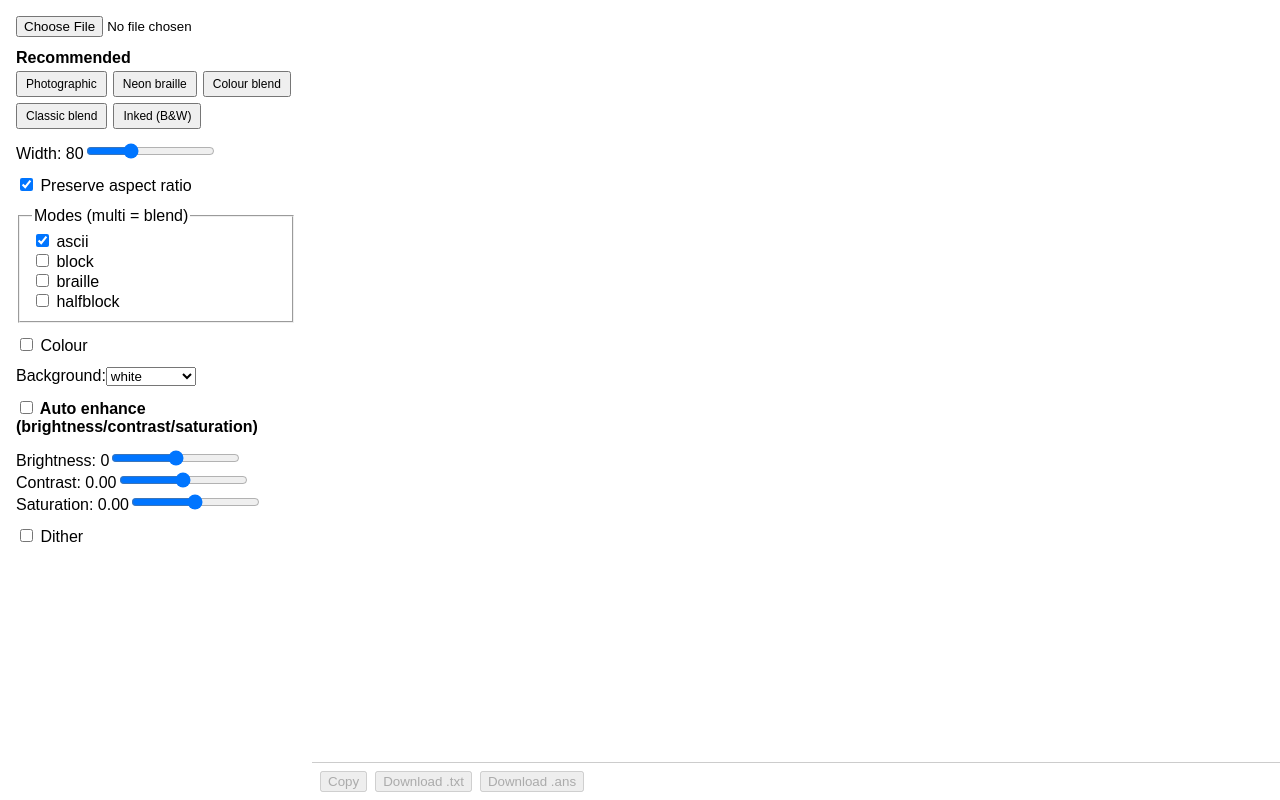
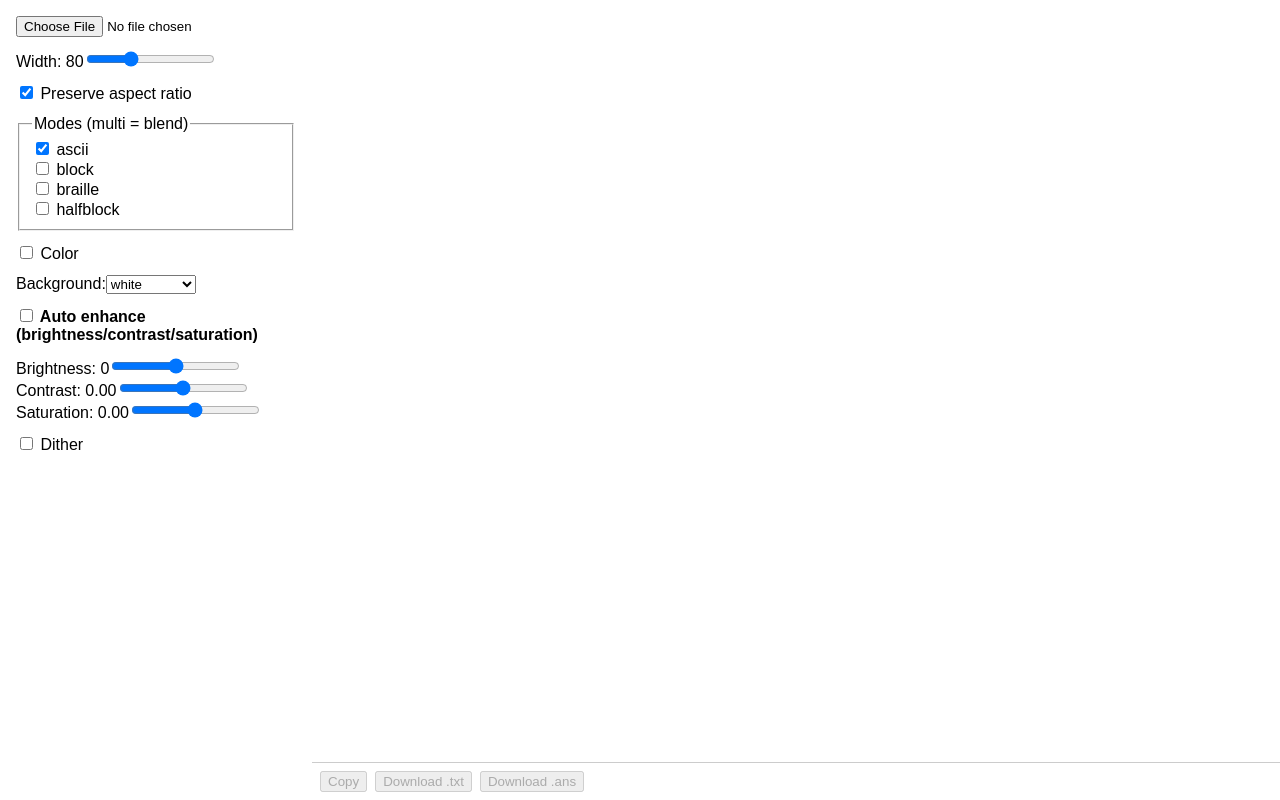
Before and after one commit to ketted/asciiart, a React (Vite) app: page / in a window 1280 px wide. Built offline with nearby package versions, Linux system fonts and the light colour scheme.

Commit message:
Revert "feat: add Recommended presets row; spell toggle "Colour""
This reverts commit f40b395881e7cec7f7544db69c16c10e3e1b7d1e.

```diff
--- a/src/ui/Controls.tsx
+++ b/src/ui/Controls.tsx
@@ -27,15 +27,6 @@ export const DEFAULT_CONTROLS: ControlState = {
   dither: false,
 }
 
-/** One-click combinations that look good. Each merges onto the current state. */
-const PRESETS: { name: string; settings: Partial<ControlState> }[] = [
-  { name: 'Photographic', settings: { modes: ['halfblock'], color: true, auto: true, background: 'white' } },
-  { name: 'Neon braille', settings: { modes: ['braille'], color: true, auto: true, background: 'black' } },
-  { name: 'Colour blend', settings: { modes: ['ascii', 'block', 'braille'], color: true, auto: true, background: 'white' } },
-  { name: 'Classic blend', settings: { modes: ['ascii', 'block', 'braille'], color: false, auto: false, background: 'white' } },
-  { name: 'Inked (B&W)', settings: { modes: ['ascii', 'block', 'braille'], color: false, auto: true, background: 'black' } },
-]
-
 export function Controls({
   state,
   onChange,
@@ -62,22 +53,6 @@ export function Controls({
         onChange={(e) => e.target.files?.[0] && onFile(e.target.files[0])}
       />
 
-      <div>
-        <div style={{ fontWeight: 'bold', marginBottom: 4 }}>Recommended</div>
-        <div style={{ display: 'flex', flexWrap: 'wrap', gap: 6 }}>
-          {PRESETS.map((p) => (
-            <button
-              key={p.name}
-              type="button"
-              onClick={() => onChange({ ...state, ...p.settings })}
-              style={{ fontSize: 12, padding: '4px 8px', cursor: 'pointer' }}
-            >
-              {p.name}
-            </button>
-          ))}
-        </div>
-      </div>
-
       <label>
         Width: {state.width}
         <input type="range" min={20} max={200} value={state.width}
@@ -101,7 +76,7 @@ export function Controls({
 
       <label>
         <input type="checkbox" checked={state.color}
-          onChange={(e) => set('color', e.target.checked)} /> Colour
+          onChange={(e) => set('color', e.target.checked)} /> Color
       </label>
 
       <label>
```
